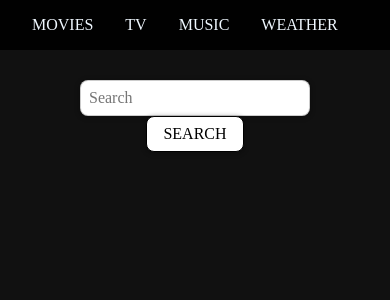
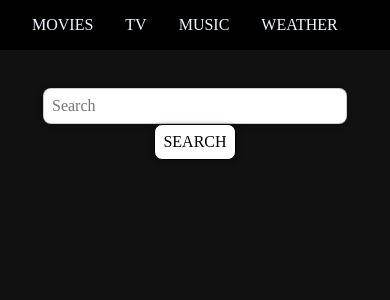
Before and after one commit to Fozilbek-Raimberdiyev/firstPortfolio-raimberdiyev.netlify.app, a Vue app: page /search in a window 390 px wide. Shown: the top 300 px of the page. Built offline with nearby package versions, Linux system fonts and the light colour scheme.

Commit message:
optimization search movies section

```diff
--- a/src/components/SearchMovie.vue
+++ b/src/components/SearchMovie.vue
@@ -1,8 +1,8 @@
 <template>
   <div class="wrapper">
     <div class="search-form">
-      <input type="search" placeholder="Search" v-model="search" class="search-input">
-      <button @click="getSearchedMovies()" type="buttton">Search</button>
+      <input @keyup="getSearchedMoviesInput" type="search" placeholder="Search" v-model="search" class="search-input">
+      <button @keyup="getSearchedMovies()" type="buttton">Search</button>
 
     </div>
     <h1 class="title" v-if="isPressed">Qidiruv natijalari</h1>
@@ -50,6 +50,18 @@ export default {
       );
       this.results = (await res.json()).results;
     },
+    async getSearchedMoviesInput(e) {
+      if(e.keyCode==13) {
+      this.isPressed =true
+      const apiKey = "fa61e6fa7724edd99048bc5f0b11ae72";
+      let res = (
+        await fetch(
+          `https://api.themoviedb.org/3/search/movie?api_key=${apiKey}&query=${this.search.toLowerCase()}`
+        )
+      );
+      this.results = (await res.json()).results;
+      }
+    }
   },
   watch : {
 
@@ -170,15 +182,18 @@ export default {
       padding: 0;
     }
     .search-form {
-      width: 100%;
+      width: 320px;
+      margin: 5rem auto;
+      padding: 0.5rem;
       text-align: center;
     }
     .search-input {
       width: 100%;
-      margin: 0;
+      margin: 0 auto;
     }
     .search-form button {
       font-size: 1rem;
+      padding: 0.5rem;
     }
      .movie-info {
     flex-direction: column;
```
